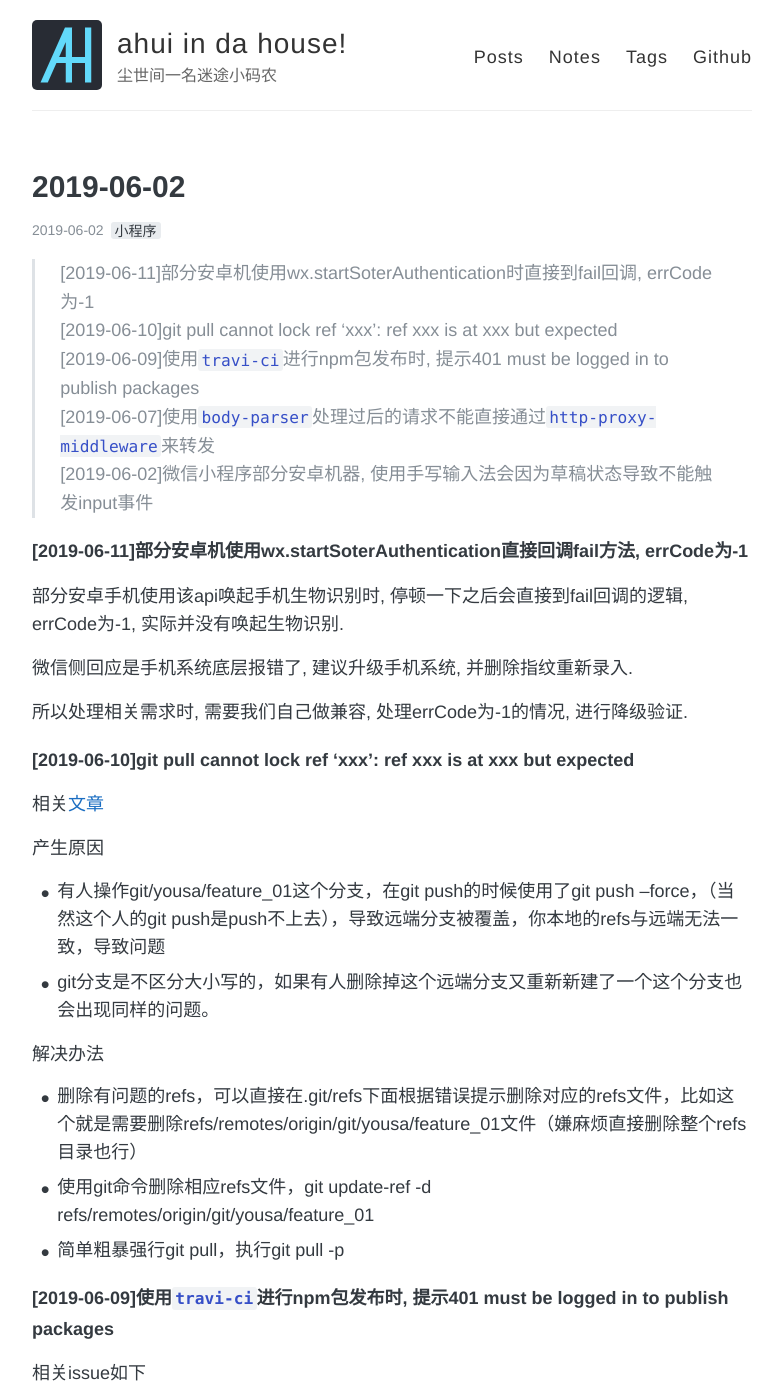
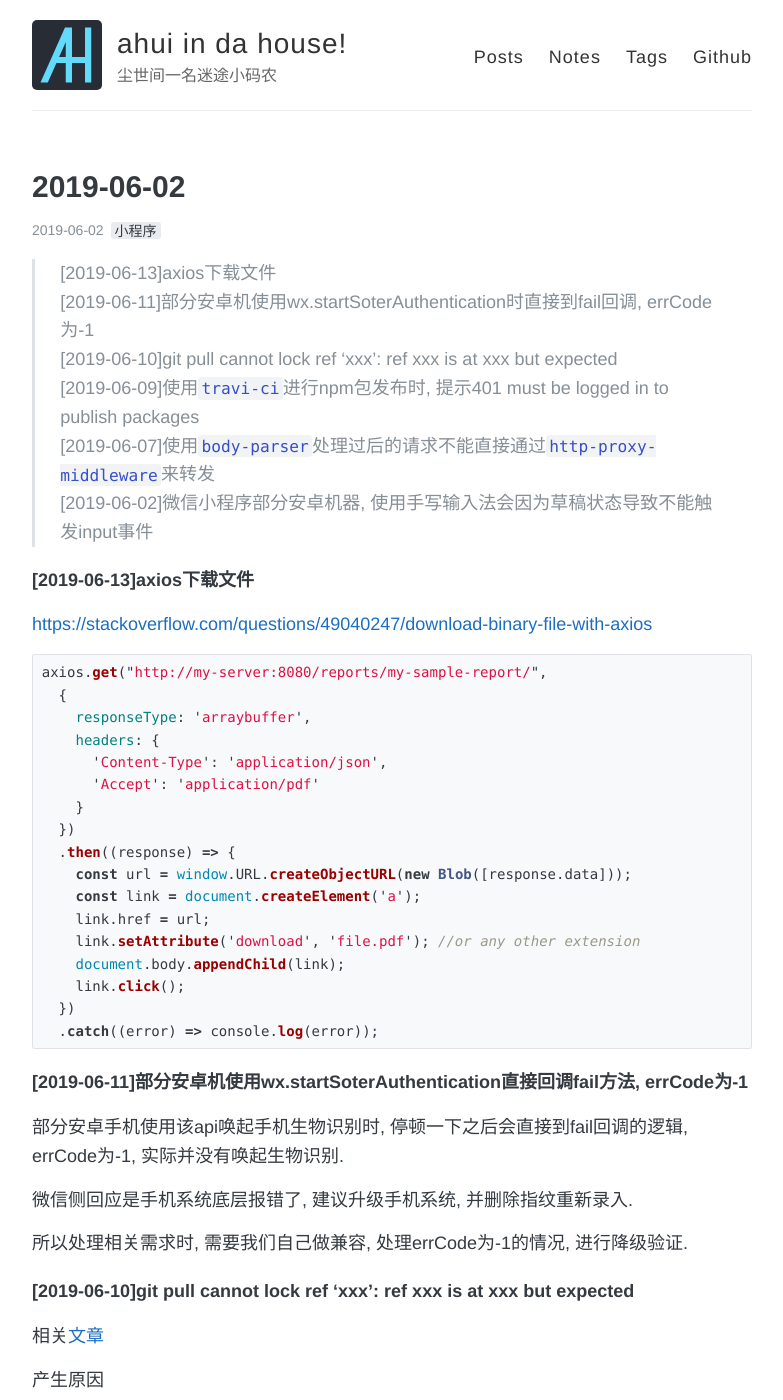
Before and after one commit to funkyLover/blog, a Jekyll site: the page built from notes/_posts/2019-06-02-notes.md, in a window 1280 px wide and 1400 px high. Shown: the whole window, without its empty margins (248-1031 px from the left). Built offline with Jekyll 4.4.1, drawn with Linux system fonts in a browser that asks for light colours; comment, search, counter and statistics services are not loaded.

Commit message:
[note]add;

````diff
--- a/notes/_posts/2019-06-02-notes.md
+++ b/notes/_posts/2019-06-02-notes.md
@@ -7,11 +7,36 @@ comments: true
 share: true
 ---
 
+> [2019-06-13]axios下载文件 <br>
 > [2019-06-11]部分安卓机使用wx.startSoterAuthentication时直接到fail回调, errCode为-1 <br>
 > [2019-06-10]git pull cannot lock ref 'xxx': ref xxx is at xxx but expected <br>
 > [2019-06-09]使用`travi-ci`进行npm包发布时, 提示401 must be logged in to publish packages <br>
 > [2019-06-07]使用`body-parser`处理过后的请求不能直接通过`http-proxy-middleware`来转发 <br>
 > [2019-06-02]微信小程序部分安卓机器, 使用手写输入法会因为草稿状态导致不能触发input事件 <br>
+
+##### [2019-06-13]axios下载文件
+
+[https://stackoverflow.com/questions/49040247/download-binary-file-with-axios](https://stackoverflow.com/questions/49040247/download-binary-file-with-axios)
+
+```js
+axios.get("http://my-server:8080/reports/my-sample-report/",
+  {
+    responseType: 'arraybuffer',
+    headers: {
+      'Content-Type': 'application/json',
+      'Accept': 'application/pdf'
+    }
+  })
+  .then((response) => {
+    const url = window.URL.createObjectURL(new Blob([response.data]));
+    const link = document.createElement('a');
+    link.href = url;
+    link.setAttribute('download', 'file.pdf'); //or any other extension
+    document.body.appendChild(link);
+    link.click();
+  })
+  .catch((error) => console.log(error));
+```
 
 ##### [2019-06-11]部分安卓机使用wx.startSoterAuthentication直接回调fail方法, errCode为-1
 
````
